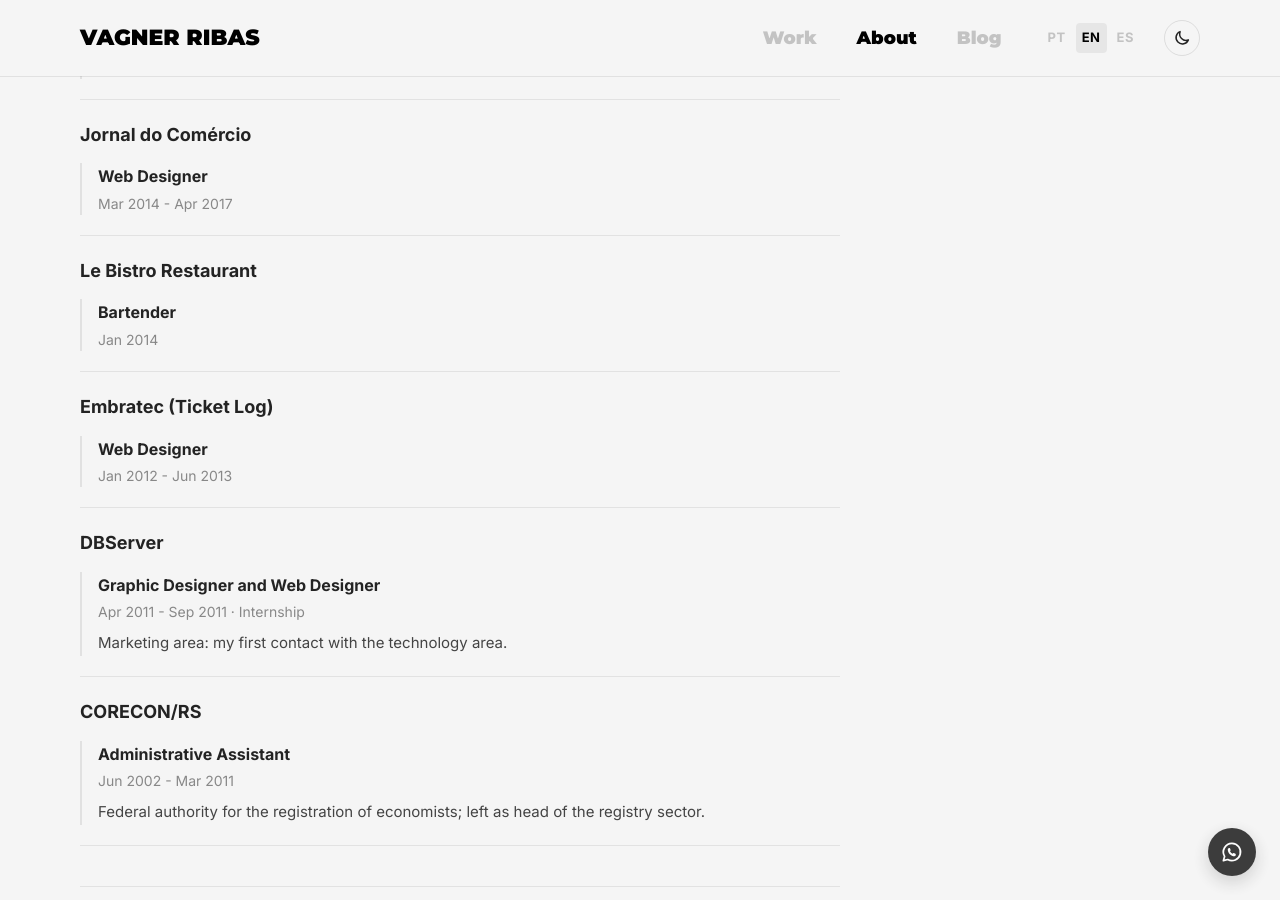
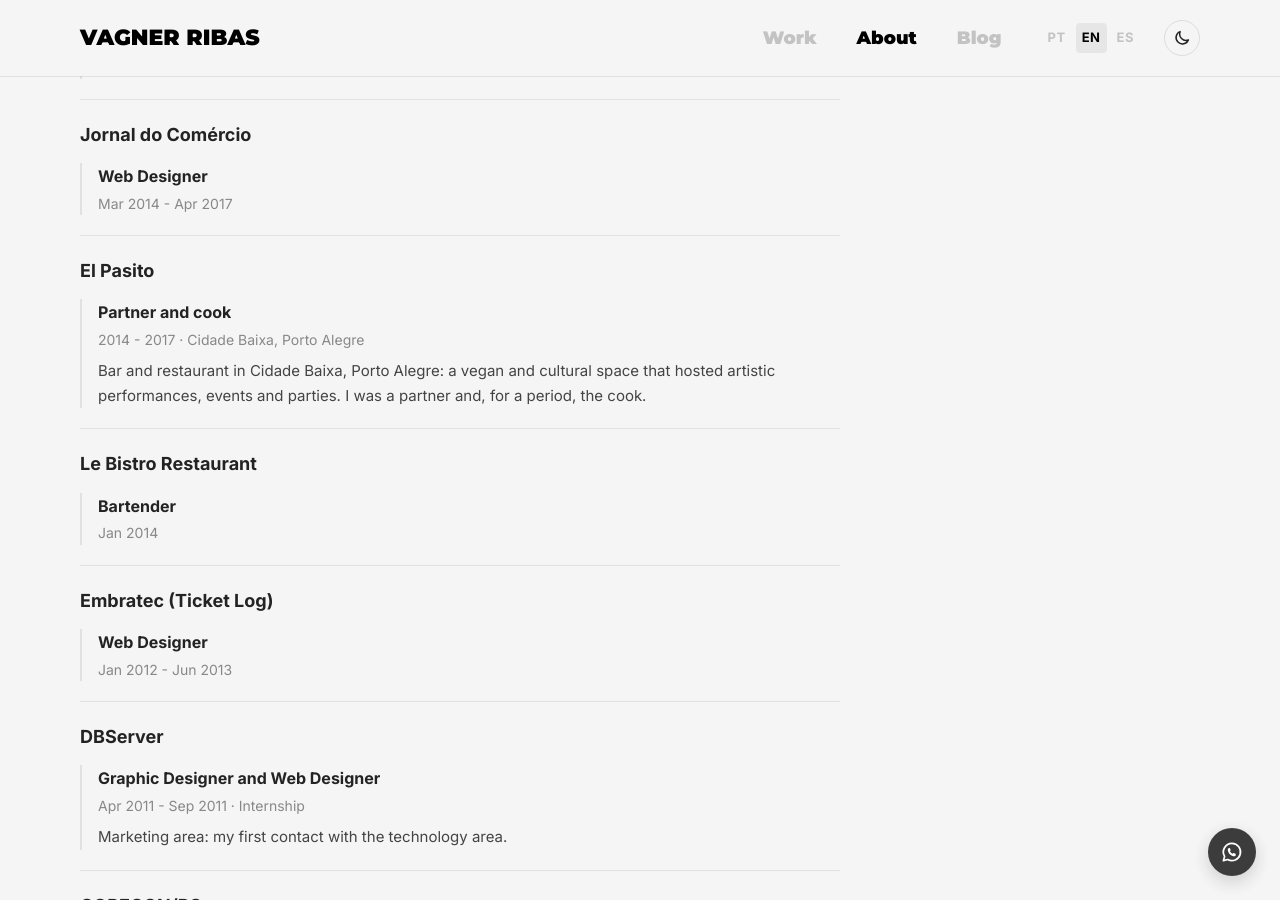
Before and after one commit to vameri/vameri.github.io, a Jekyll site: the page built from en/bio/index.html, in a window 1280 px wide and 900 px high, scrolled down 3481 px. Built offline with Jekyll 4.4.1, drawn with Linux system fonts in a browser that asks for light colours.

Commit message:
Add El Pasito (2014-2017) to the career timeline

```diff
--- a/_data/experience.yml
+++ b/_data/experience.yml
@@ -3,7 +3,7 @@
 #
 # start / end: "YYYY-MM" or "YYYY"; end: present for the current role.
 # type: full_time | part_time | internship   ·   remote: true
-# source: linkedin (confirmed) | cv (CV_Vagner_Ribas.pdf) | bio (old site bio)
+# source: linkedin (confirmed) | cv (CV_Vagner_Ribas.pdf) | bio (old site bio) | user (told directly)
 
 - company: Interprocess Gemed - Tecnologia em Saúde
   source: linkedin
@@ -134,6 +134,18 @@
       start: "2014-03"
       end: "2017-04"
 
+- company: El Pasito
+  source: user
+  roles:
+    - title: { pt: Sócio e cozinheiro, en: Partner and cook, es: Socio y cocinero }
+      start: "2014"
+      end: "2017"
+      city: Cidade Baixa, Porto Alegre
+      summary:
+        pt: "Bar e restaurante na Cidade Baixa, em Porto Alegre: um espaço vegano e cultural, com apresentações artísticas, eventos e festas. Fui sócio e, por um período, cozinheiro da casa."
+        en: "Bar and restaurant in Cidade Baixa, Porto Alegre: a vegan and cultural space that hosted artistic performances, events and parties. I was a partner and, for a period, the cook."
+        es: "Bar y restaurante en Cidade Baixa, Porto Alegre: un espacio vegano y cultural, con presentaciones artísticas, eventos y fiestas. Fui socio y, por un período, cocinero de la casa."
+
 - company: Le Bistro Restaurant
   source: bio
   roles:
```
